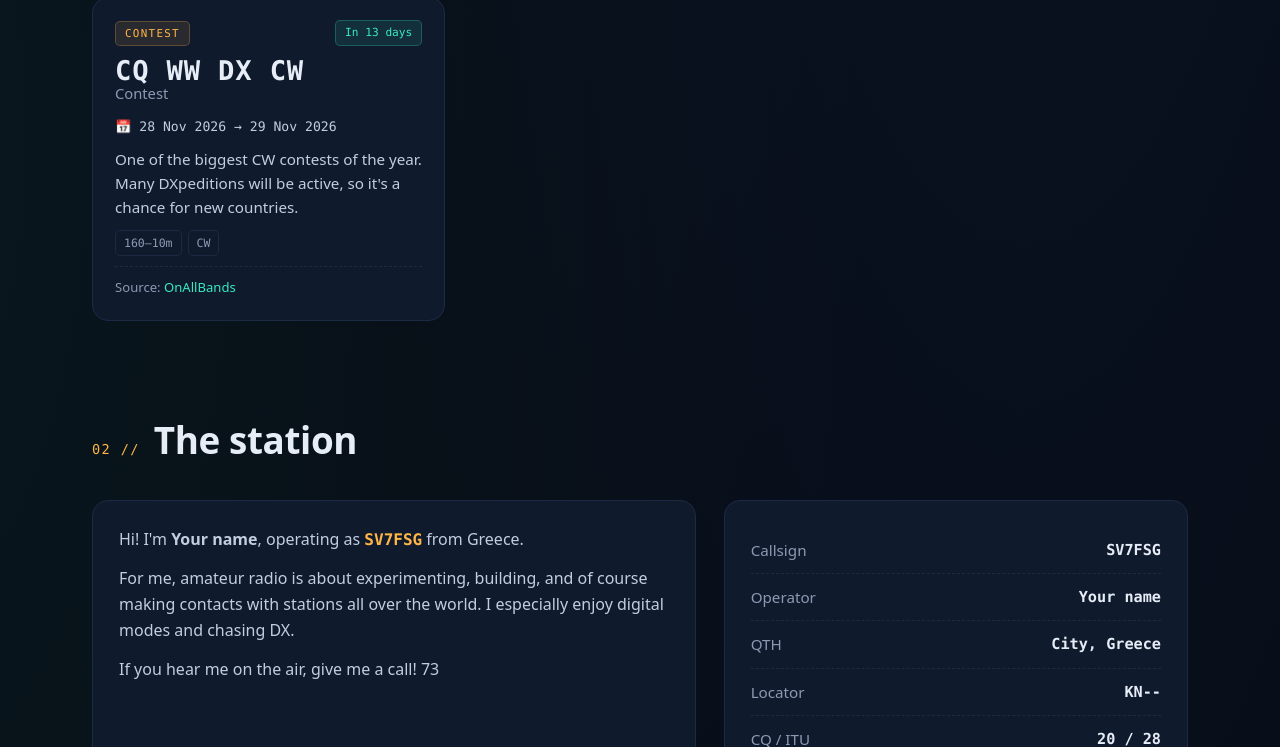
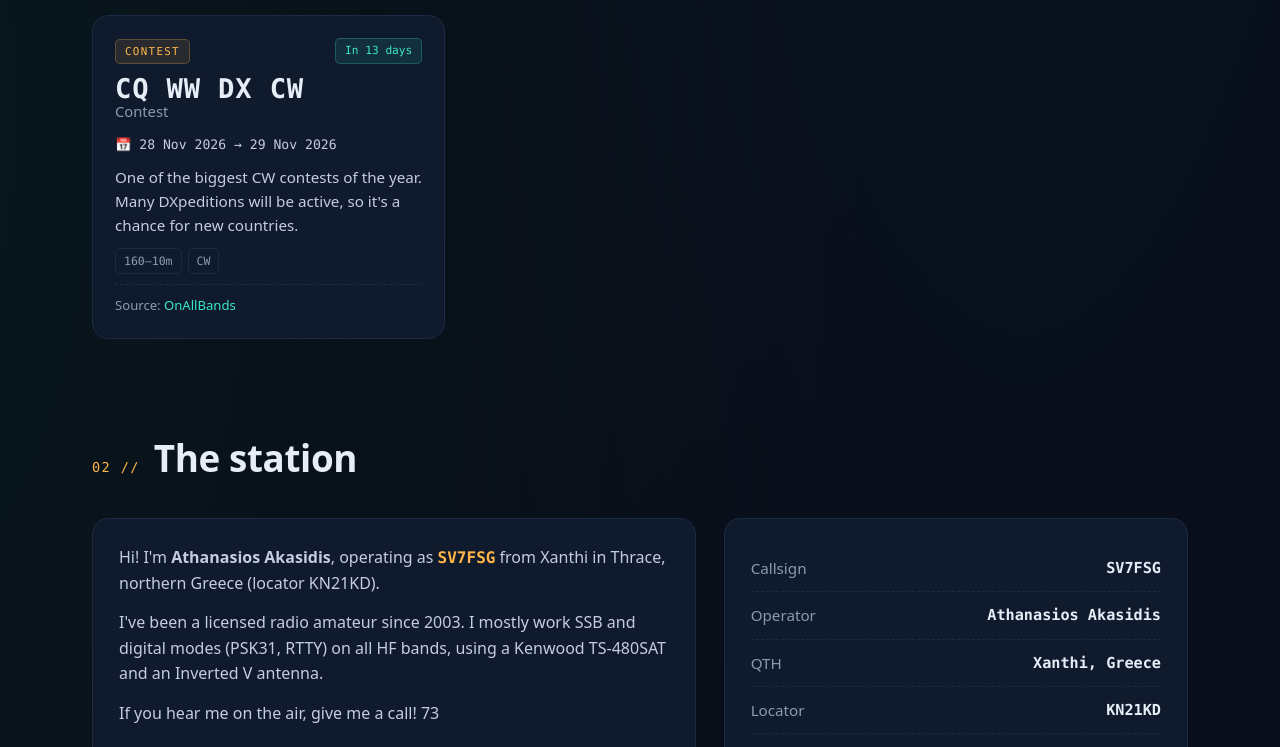
Before and after one commit to sakis659/sv7fsg, a plain HTML site: page index.html in a window 1280 px wide. Shown: the part 2053-2800 px from the top of the page. Drawn offline with Linux system fonts and the light colour scheme; animation ran at ten frames a second.

Commit message:
Στοιχεία σταθμού SV7FSG (Ξάνθη, TS-480SAT, Inverted V)
Co-Authored-By: Claude Opus 5.5 <noreply@anthropic.com>
Claude-Session: https://claude.ai/code/session_0113tVHY3HL5SaLdLLEaMyP7

```diff
--- a/index.html
+++ b/index.html
@@ -365,7 +365,7 @@
 
   <section id="qsl" class="reveal">
     <div class="wrap">
-      <div class="sec-head"><span class="sec-num">06 //</span><h2>QSL</h2><p class="sec-sub" data-i18n="qsl_sub">Επιβεβαιώνω όλα τα QSO. Δες παρακάτω πώς.</p></div>
+      <div class="sec-head"><span class="sec-num">06 //</span><h2>QSL</h2><p class="sec-sub" data-i18n="qsl_sub">Θα χαρώ να επιβεβαιώσω το QSO μας.</p></div>
       <div class="qsl">
         <div class="qsl-card">
           <svg class="bg" viewBox="0 0 200 200" fill="none" stroke="#fff" stroke-width="2"><circle cx="100" cy="100" r="30"/><circle cx="100" cy="100" r="55"/><circle cx="100" cy="100" r="80"/><path d="M100 10v180M10 100h180"/></svg>
@@ -407,36 +407,38 @@
    ================================================================== */
 const CONFIG = {
   call: "SV7FSG",
-  name: { el: "Το όνομά σου", en: "Your name" },
-  qth:  { el: "Πόλη, Ελλάδα", en: "City, Greece" },
-  locator: "KN--",                       // Maidenhead locator, π.χ. "KN21"
-  zones: "20 / 28",                      // CQ zone / ITU zone (Ελλάδα: 20 / 28)
-  licensed: "20XX",                      // έτος άδειας
+  name: { el: "Αθανάσιος Ακασίδης", en: "Athanasios Akasidis" },
+  qth:  { el: "Ξάνθη, Ελλάδα", en: "Xanthi, Greece" },
+  locator: "KN21KD",                     // Maidenhead locator
+  zones: "20 / 28",                      // CQ zone / ITU zone
+  licensed: "2003",                      // έτος άδειας
   intro: {
-    el: "Καλώς ήρθες στη σελίδα του σταθμού μου! Εδώ θα βρεις πληροφορίες για τον εξοπλισμό, τις μπάντες όπου είμαι QRV και πώς να επιβεβαιώσεις το QSO μας.",
-    en: "Welcome to my station's page! Here you'll find info about my equipment, the bands where I'm QRV, and how to confirm our QSO."
+    el: "Καλώς ήρθες στη σελίδα του σταθμού μου στην Ξάνθη! Εδώ θα βρεις πληροφορίες για τον εξοπλισμό μου, τις μπάντες όπου είμαι QRV και τα τελευταία DX νέα.",
+    en: "Welcome to my station's page from Xanthi, Greece! Here you'll find info about my equipment, the bands where I'm QRV and the latest DX news."
   },
   about: {
-    el: `<p>Γεια σου! Είμαι ο <b>Το όνομά σου</b> και εκπέμπω ως <b class="hl">SV7FSG</b> από την Ελλάδα.</p>
-         <p>Η ραδιοερασιτεχνία για μένα είναι πειραματισμός, κατασκευές και φυσικά επαφές με σταθμούς από όλο τον κόσμο. Μου αρέσουν ιδιαίτερα τα ψηφιακά modes και το DX.</p>
+    el: `<p>Γεια σου! Είμαι ο <b>Αθανάσιος Ακασίδης</b> και εκπέμπω ως <b class="hl">SV7FSG</b> από την Ξάνθη, στη Θράκη (locator KN21KD).</p>
+         <p>Είμαι ραδιοερασιτέχνης από το 2003. Δουλεύω κυρίως SSB και ψηφιακά modes (PSK31, RTTY) σε όλες τις μπάντες HF, με έναν Kenwood TS-480SAT και κεραία Inverted V.</p>
          <p>Αν με ακούσεις στον αέρα, φώναξέ με! 73</p>`,
-    en: `<p>Hi! I'm <b>Your name</b>, operating as <b class="hl">SV7FSG</b> from Greece.</p>
-         <p>For me, amateur radio is about experimenting, building, and of course making contacts with stations all over the world. I especially enjoy digital modes and chasing DX.</p>
+    en: `<p>Hi! I'm <b>Athanasios Akasidis</b>, operating as <b class="hl">SV7FSG</b> from Xanthi in Thrace, northern Greece (locator KN21KD).</p>
+         <p>I've been a licensed radio amateur since 2003. I mostly work SSB and digital modes (PSK31, RTTY) on all HF bands, using a Kenwood TS-480SAT and an Inverted V antenna.</p>
          <p>If you hear me on the air, give me a call! 73</p>`
   },
-  rig: "Μάρκα & μοντέλο / Make & model",
-  rigNote: { el: "HF/VHF πομποδέκτης του shack.", en: "The shack's HF/VHF transceiver." },
-  antenna: "Dipole / Vertical",
-  antennaNote: { el: "π.χ. Dipole για τα HF και vertical για 2m/70cm.", en: "e.g. a dipole for HF and a vertical for 2m/70cm." },
+  rig: "Kenwood TS-480SAT",
+  rigNote: { el: "Πομποδέκτης HF + 6m με ενσωματωμένο auto tuner.", en: "HF + 6m transceiver with built-in auto tuner." },
+  antenna: "Inverted V",
+  antennaNote: { el: "Κεραία σύρματος για τις μπάντες HF.", en: "Wire antenna for the HF bands." },
   power: "100 W",
-  powerNote: { el: "Και QRP όταν βγαίνω portable.", en: "And QRP when I'm out portable." },
-  activeBands: ["40m","20m","15m","10m","2m","70cm"],   // μπάντες όπου είσαι QRV
-  modes: ["SSB","CW","FT8","FT4","RTTY","FM"],
-  qsl: { lotw:true, eqsl:true, bureau:true, direct:true, clublog:false },   // true = ναι, false = όχι
-  qslFooter: "QTH: GREECE",
-  email: "you@example.com",
+  powerNote: { el: "Από το shack στην Ξάνθη.", en: "From the shack in Xanthi." },
+  activeBands: ["160m","80m","60m","40m","30m","20m","17m","15m","12m","10m","6m"],   // μπάντες όπου είσαι QRV
+  modes: ["SSB","PSK31","RTTY"],
+  // QSL: true = ναι, false = όχι, null = να μην εμφανίζεται
+  qsl: { lotw:null, eqsl:null, bureau:null, direct:null, clublog:null },
+  qslFooter: "QTH: XANTHI · KN21KD",
+  email: "sv7fsg@yahoo.gr",
   qrz: "https://www.qrz.com/db/SV7FSG"
 };
+
 /* ================================================================== */
 
 const I18N = {
@@ -450,10 +452,10 @@ const I18N = {
     bands_h:"Μπάντες & modes", bands_sub:"Οι μπάντες όπου θα με βρεις (QRV), με τα όρια της IARU Region 1.", legend:"Με πράσινο: μπάντες όπου είμαι συνήθως QRV.",
     morse_h:"Το call μου σε Morse", morse_sub:"Πάτα σε ένα γράμμα για να το ακούσεις ή γράψε δικό σου κείμενο και άκουσέ το σε CW.",
     cw_ph:"Γράψε π.χ. CQ CQ DE SV7FSG", cw_play:"▶ Αναπαραγωγή", speed:"Ταχύτητα:",
-    qsl_sub:"Επιβεβαιώνω όλα τα QSO. Δες παρακάτω πώς.", contact_h:"Ας κάνουμε QSO!", contact_p:"Για sked, ερωτήσεις ή QSL, στείλε μου μήνυμα.",
+    qsl_sub:"Θα χαρώ να επιβεβαιώσω το QSO μας.", contact_h:"Ας κάνουμε QSO!", contact_p:"Για sked, ερωτήσεις ή QSL, στείλε μου μήνυμα.",
     footer:"Ραδιοερασιτεχνικός σταθμός",
     f_call:"Callsign", f_op:"Χειριστής", f_qth:"QTH", f_loc:"Locator", f_zone:"CQ / ITU", f_lic:"Άδεια από",
-    q_lotw:"Logbook of The World (ARRL)", q_eqsl:"eqsl.cc", q_bureau:"Μέσω του QSL bureau", q_direct:"Ταχυδρομικά με SAE", q_clublog:"OQRS",
+    q_lotw:"Logbook of The World (ARRL)", q_eqsl:"eqsl.cc", q_bureau:"Μέσω του QSL bureau", q_direct:"Ταχυδρομικά με SAE", q_clublog:"OQRS", q_ask:"Για QSL επικοινώνησε μαζί μου με email",
     all:"Όλα", src:"Πηγή", live:"● Ενεργό τώρα", done:"Ολοκληρώθηκε", tomorrow:"Αύριο", inDays:n=>`Σε ${n} μέρες`,
     noNews:"Δεν υπάρχουν ενεργές ειδήσεις αυτή τη στιγμή.", newsErr:"Οι ειδήσεις δεν φορτώθηκαν.", loading:"Φόρτωση…",
     months:["Ιαν","Φεβ","Μαρ","Απρ","Μαΐ","Ιουν","Ιουλ","Αυγ","Σεπ","Οκτ","Νοε","Δεκ"],
@@ -470,10 +472,10 @@ const I18N = {
     bands_h:"Bands & modes", bands_sub:"Bands where you'll find me (QRV), with IARU Region 1 limits.", legend:"Green: bands where I'm usually QRV.",
     morse_h:"My call in Morse", morse_sub:"Tap a letter to hear it, or type your own text and listen to it in CW.",
     cw_ph:"Type e.g. CQ CQ DE SV7FSG", cw_play:"▶ Play", speed:"Speed:",
-    qsl_sub:"I confirm all QSOs. Here's how.", contact_h:"Let's make a QSO!", contact_p:"For skeds, questions or QSLs, drop me a message.",
+    qsl_sub:"I'll be happy to confirm our QSO.", contact_h:"Let's make a QSO!", contact_p:"For skeds, questions or QSLs, drop me a message.",
     footer:"Amateur radio station",
     f_call:"Callsign", f_op:"Operator", f_qth:"QTH", f_loc:"Locator", f_zone:"CQ / ITU", f_lic:"Licensed since",
-    q_lotw:"Logbook of The World (ARRL)", q_eqsl:"eqsl.cc", q_bureau:"Via the QSL bureau", q_direct:"By mail with SAE", q_clublog:"OQRS",
+    q_lotw:"Logbook of The World (ARRL)", q_eqsl:"eqsl.cc", q_bureau:"Via the QSL bureau", q_direct:"By mail with SAE", q_clublog:"OQRS", q_ask:"For QSL, contact me by email",
     all:"All", src:"Source", live:"● Active now", done:"Completed", tomorrow:"Tomorrow", inDays:n=>`In ${n} days`,
     noNews:"No active news right now.", newsErr:"Could not load the news.", loading:"Loading…",
     months:["Jan","Feb","Mar","Apr","May","Jun","Jul","Aug","Sep","Oct","Nov","Dec"],
@@ -517,7 +519,8 @@ function renderText(){
   const facts = [["f_call",CONFIG.call],["f_op",L(CONFIG.name)],["f_qth",L(CONFIG.qth)],["f_loc",CONFIG.locator],["f_zone",CONFIG.zones],["f_lic",CONFIG.licensed]];
   $("#facts").innerHTML = facts.map(([k,v])=>`<li><span>${T(k)}</span><b>${esc(v)}</b></li>`).join("");
   const QSL = [["lotw","LoTW"],["eqsl","eQSL"],["bureau","Bureau"],["direct","Direct"],["clublog","Club Log"]];
-  $("#qslList").innerHTML = QSL.map(([k,t])=>`<li><span class="st ${CONFIG.qsl[k]?"yes":"no"}">${CONFIG.qsl[k]?"✓":"✕"}</span><div><b>${t}</b><small>${T("q_"+k)}</small></div></li>`).join("");
+  const qShown = QSL.filter(([k])=>CONFIG.qsl[k]!==null && CONFIG.qsl[k]!==undefined);
+  $("#qslList").innerHTML = qShown.length ? qShown.map(([k,t])=>`<li><span class="st ${CONFIG.qsl[k]?"yes":"no"}">${CONFIG.qsl[k]?"✓":"✕"}</span><div><b>${t}</b><small>${T("q_"+k)}</small></div></li>`).join("") : `<li><span class="st yes">✉</span><div><b>${T("q_ask")}</b><small>${esc(CONFIG.email)}</small></div></li>`;
   $("#contactBtns").innerHTML = `
     <a class="btn btn-primary" href="mailto:${esc(CONFIG.email)}">✉ ${esc(CONFIG.email)}</a>
     <a class="btn btn-ghost" href="${esc(CONFIG.qrz)}" target="_blank" rel="noopener">QRZ.com →</a>`;
```
